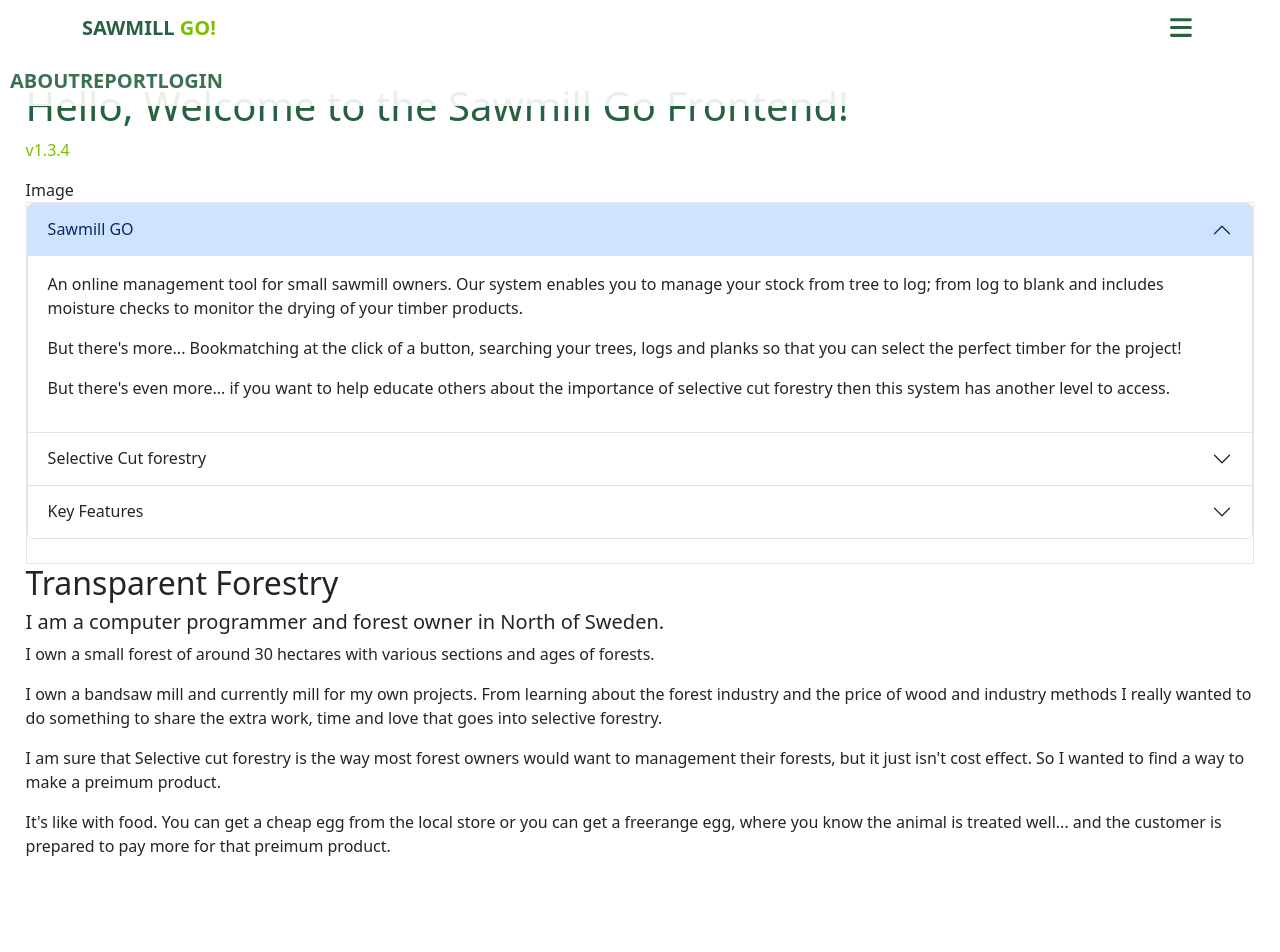
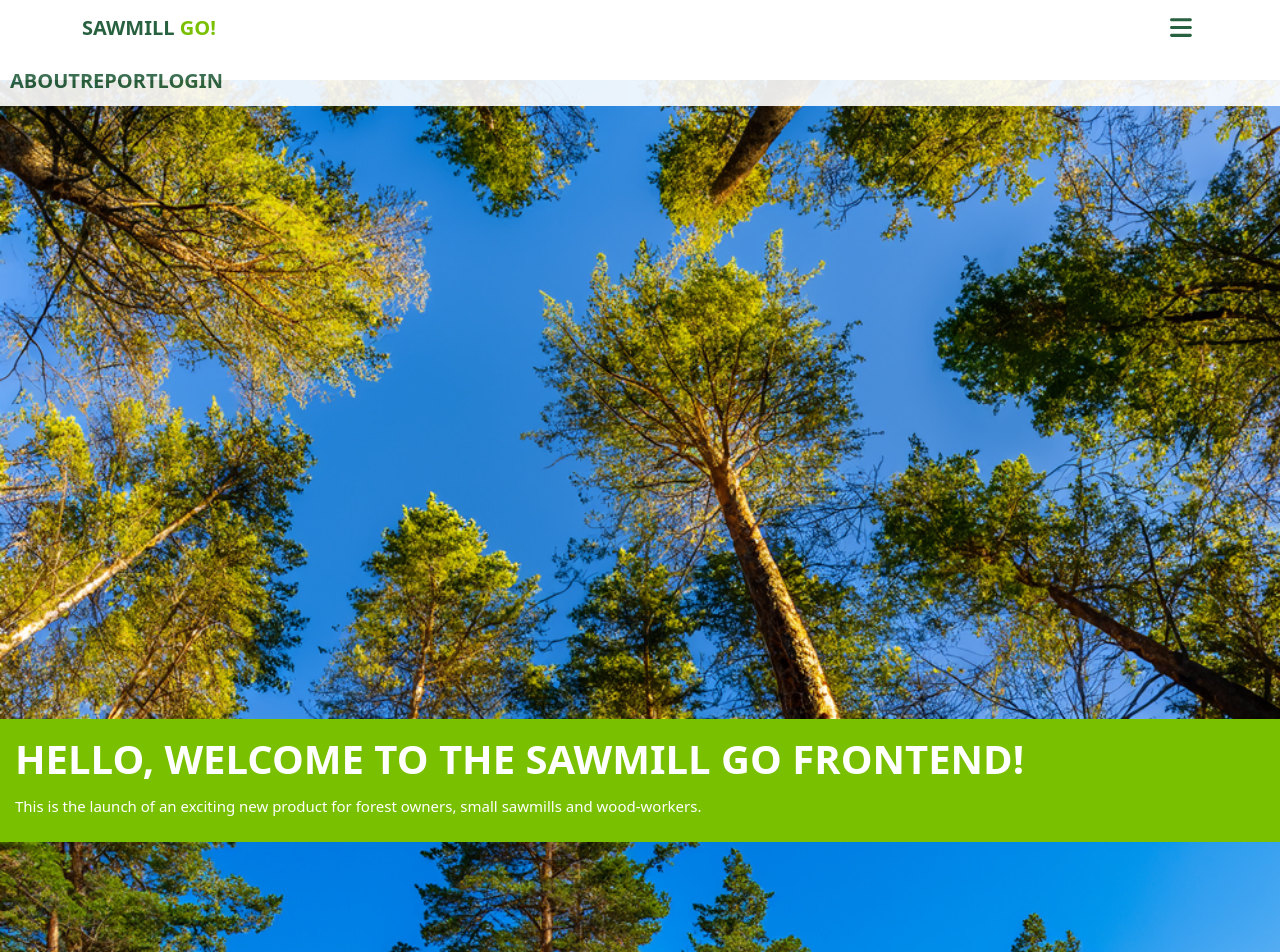
Before and after one commit to andrewcargill/sawmill_go, a React (Create React App) app in the folder mill/: page / in a window 1280 px wide. Shown: the top 952 px of the page. Before the commit the page ends 900 px from the top, so only its background shows below. Built offline with nearby package versions, Linux system fonts and the light colour scheme.

Commit message:
styling of home page

```diff
--- a/mill/src/App.css
+++ b/mill/src/App.css
@@ -40,12 +40,7 @@
 }
 
 
-.home-header h1 {
-  color: #286140;
-}
-.home-header p {
-  color: #79c001;
-}
+
 
 .home-header .accordion {
   background-color: #ffb500;
@@ -53,7 +48,7 @@
 
 
 .page {
-  margin: 2%;
+  margin: 1%;
 }
 
 .button-link {
--- a/mill/src/Home.jsx
+++ b/mill/src/Home.jsx
@@ -1,24 +1,41 @@
 import React from "react";
 import { Row, Col } from "react-bootstrap";
 import Accordion from "react-bootstrap/Accordion";
-import treetops from "/src/media/images/treetops.png";
+import treetops from "./media/images/treetops.png";
+import treeview from "./media/images/forest_mountain.png";
+import css from "./styles/home.module.css";
 
 const Home = () => {
   return (
-    <div className="page">
+    <div className="page-home">
+      <div className={css.Container}>
+        <div className={css.headimage}>
+          <img className={css.images} src={treetops} alt="My Image" />
+        </div>
+        <div className={css.textContainer}>
+          <h1>Hello, Welcome to the Sawmill Go Frontend!</h1>
+          <p>This is the launch of an exciting new product for
+            forest owners, small sawmills and wood-workers.
+          </p>
+        </div>
+        <div className={css.headimage}>
+          <img className={css.images} src={treeview} alt="My Image" />
+        </div>
+        <div className={css.textContainer}>
+          <h1>Hello, Welcome to the Sawmill Go Frontend!</h1>
+          <p>This is the launch of an exciting new product for
+            forest owners, small sawmills and wood-workers.
+          </p>
+        </div>
+      </div>
+
+
+
+
       <Row>
-        <Row className="home-header">
-          <Col xs={12}>
-            <h1>Hello, Welcome to the Sawmill Go Frontend!</h1>
-            <p>v1.3.4</p>
-          </Col>
-        </Row>
-        <Row>
-          <Col xs={12}>
-            Image
-          </Col>
-        </Row>
-        <Col xs={12}>
+
+
+        {/* <Col xs={12}>
           <Accordion defaultActiveKey="0" className="pb-4">
             <Accordion.Item eventKey="0">
               <Accordion.Header>Sawmill GO</Accordion.Header>
@@ -86,8 +103,8 @@ const Home = () => {
               </Accordion.Body>
             </Accordion.Item>
           </Accordion>
-        </Col>
-        <Col>
+        </Col> */}
+        {/* <Col>
           <h2>Transparent Forestry</h2>
           <h5>
             I am a computer programmer and forest owner in North of Sweden.
@@ -113,7 +130,7 @@ const Home = () => {
             well... and the customer is prepared to pay more for that preimum
             product.
           </p>
-        </Col>
+        </Col> */}
       </Row>
     </div>
   );
--- a/mill/src/styles/Layout.module.css
+++ b/mill/src/styles/Layout.module.css
@@ -33,6 +33,8 @@
     background-color: white;
 }
 
+
+
 .navExpand {
 
         position: absolute;
--- /dev/null
+++ b/mill/src/styles/home.module.css
@@ -0,0 +1,34 @@
+.images {
+    width: 100%;
+    height: auto;
+
+}
+
+.textContainer {
+    height: auto;
+    background-color: #79c001;
+    color: white;
+    padding-bottom: 10px;
+}
+
+.textContainer h1 {
+    padding-top: 20px;
+    padding-left: 15px;
+    padding-right: 10px;
+    text-transform: uppercase;
+    font-weight: 800;
+    line-height: 1;
+    padding-bottom: 10px;
+  }
+
+.textContainer p {
+    font-size: 15px;
+    padding-left: 15px;
+    padding-right: 10px;
+    line-height: 1.3;
+
+  }
+
+.page {
+    width: 100%;
+}
```
Also changed, not shown: mill/src/media/images/forest_mountain.png (added).
